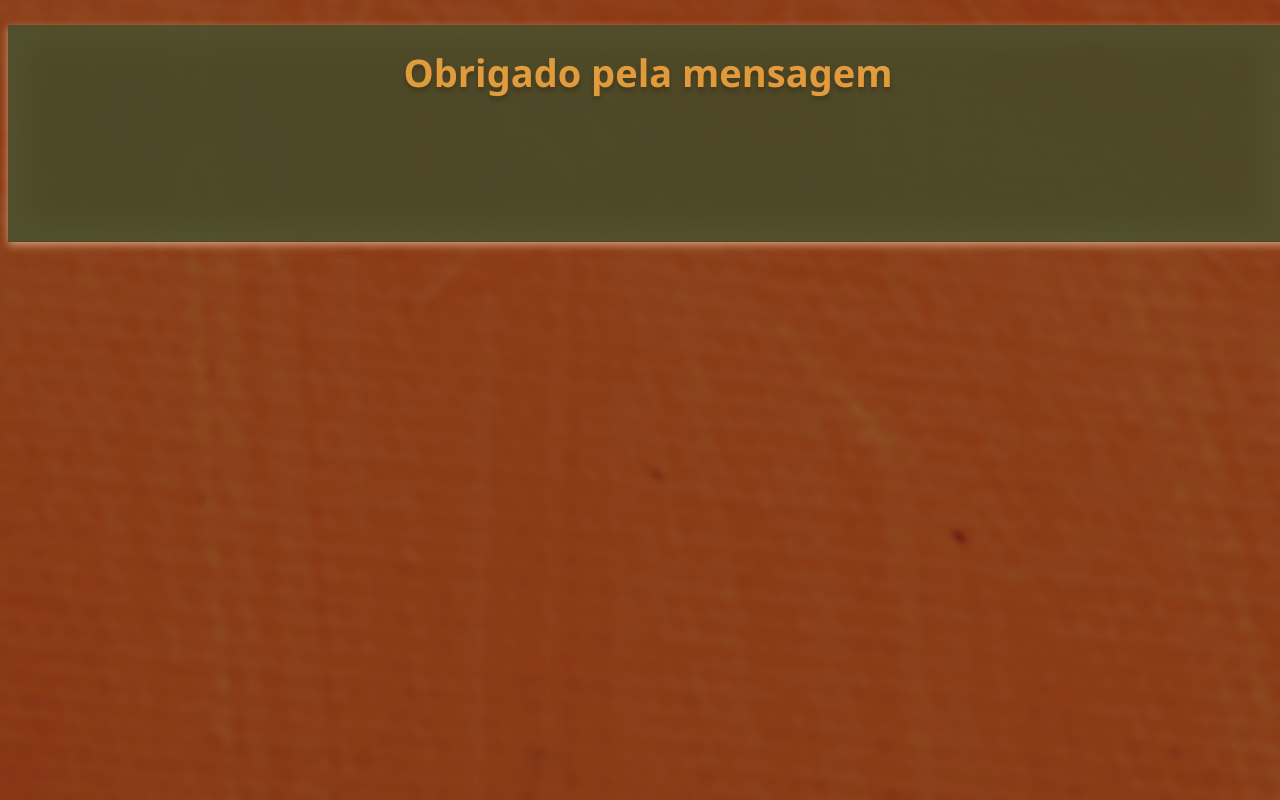
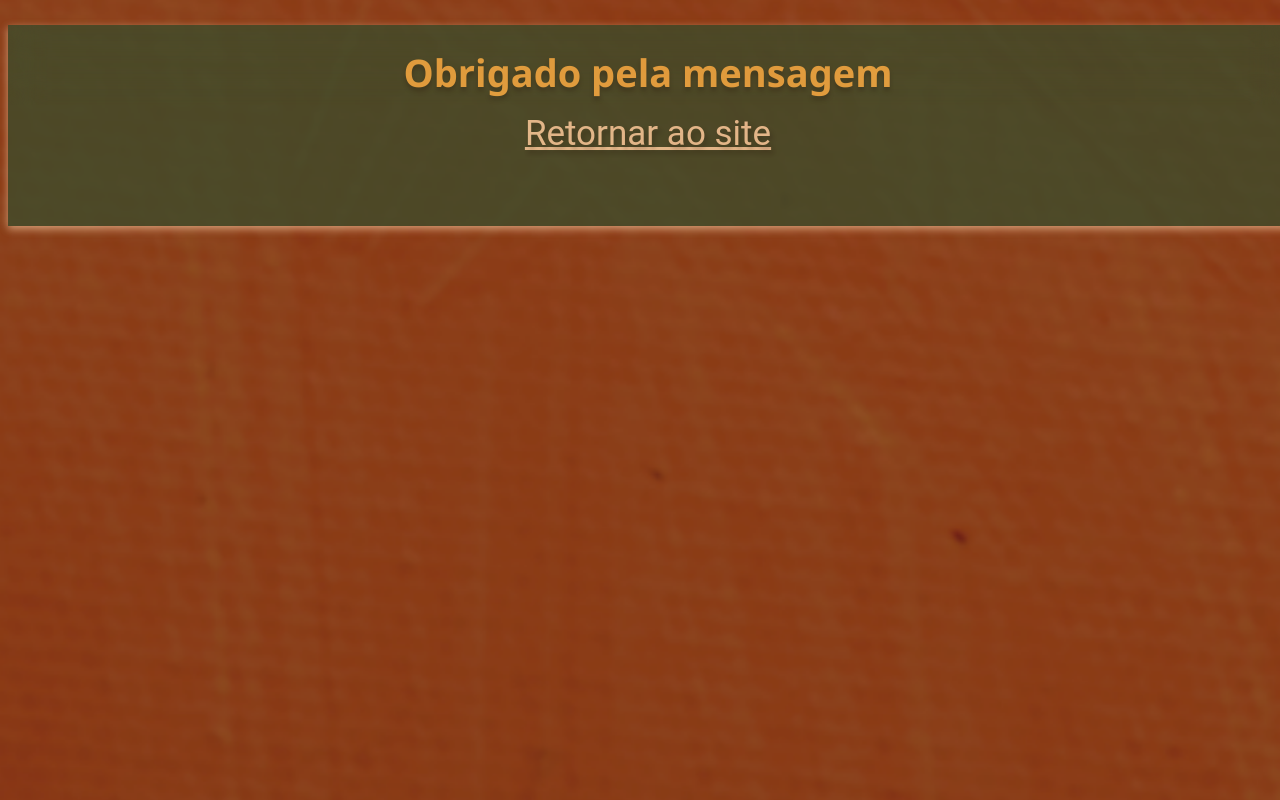
Before and after one commit to BCorbano/BCorbano.github.io, a website: page thanks.html in a window 1280 px wide. Drawn offline with Linux system fonts and the light colour scheme.

Commit message:
style Thanks

```diff
--- a/style.css
+++ b/style.css
@@ -167,7 +167,7 @@ label {
     top: 21.875rem;
 }
 
-#legenda{
+.legenda{
     font-size: 2.188rem;
     text-shadow: 0.20746887966805vw 0.46893317702227vh 0.25rem rgba(0, 0, 0, 0.25);
 
--- a/thanks.html
+++ b/thanks.html
@@ -6,6 +6,9 @@
     <link rel="stylesheet" type="text/css" href="style.css" media="screen" />
 </head>
 <body>
-    <h1 class="title">Obrigado pela mensagem</h1>
+    <div class="title">
+        <h1>Obrigado pela mensagem</h1>
+        <a class="legenda" href="https://bcorbano.github.io" >Retornar ao site</a>
+    </div>
 </body>
 </html>
```
Also changed, not shown: index.html (+1 -1 lines).
